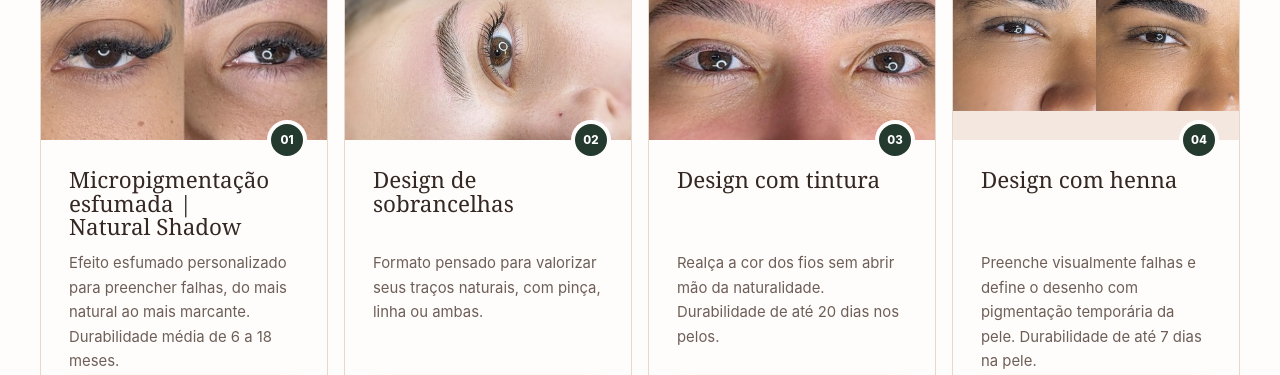
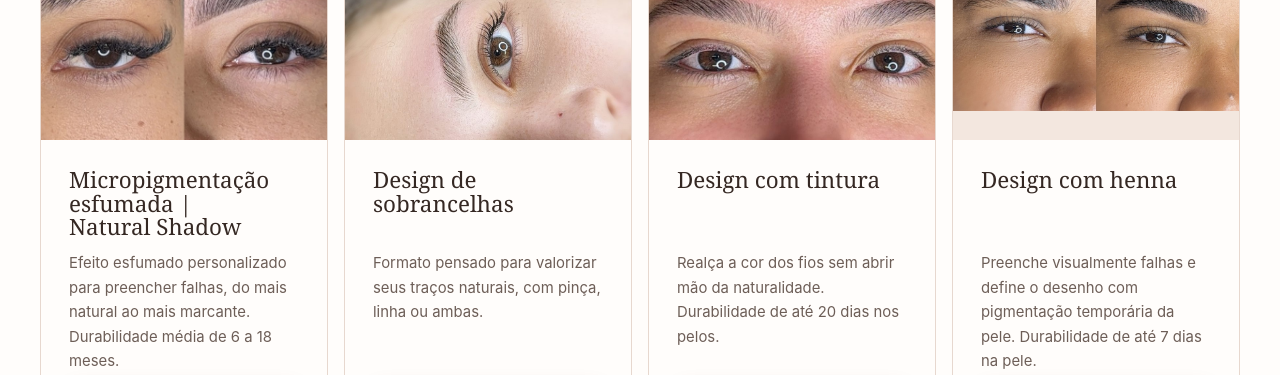
Before and after one commit to nunesd66/cartao-visitas-bruna, a plain HTML site: page index.html in a window 1280 px wide. Shown: the part 1280-1655 px from the top of the page. Drawn offline with Linux system fonts and the light colour scheme.

Commit message:
Remove service card numbers

```diff
--- a/css/style.scss
+++ b/css/style.scss
@@ -583,23 +583,6 @@ h3 {
   white-space: normal;
 }
 
-.service-card__number {
-  position: absolute;
-  top: -1.25rem;
-  right: 1.25rem;
-  display: grid;
-  width: 2.5rem;
-  height: 2.5rem;
-  place-items: center;
-  border: 0.25rem solid var(--color-surface);
-  border-radius: 50%;
-  color: #fff;
-  background: var(--color-primary);
-  font-size: 0.72rem;
-  font-weight: 800;
-}
-
-
 .about {
   overflow: clip;
   background: var(--color-surface-soft);
--- a/index.html
+++ b/index.html
@@ -111,7 +111,6 @@
                 decoding="async"
               >
               <div class="service-card__body">
-                <span class="service-card__number">01</span>
                 <h3>Micropigmentação esfumada | Natural Shadow</h3>
                 <p>Efeito esfumado personalizado para preencher falhas, do mais natural ao mais marcante. Durabilidade média de 6 a 18 meses.</p>
                 <a class="button button--small" href="https://wa.me/5534992797055?text=Quero%20marcar%20minha%20micropigmenta%C3%A7%C3%A3o" target="_blank" rel="noopener noreferrer"><svg class="whatsapp-icon" viewBox="0 0 24 24" aria-hidden="true" focusable="false"><path d="M20.5 11.7a8.4 8.4 0 0 1-12.4 7.4L3.5 20l.9-4.4A8.4 8.4 0 1 1 20.5 11.7Z"/><path d="M8.4 7.8c.2-.4.4-.4.7-.4h.5c.2 0 .4.1.5.4l.7 1.6c.1.3.1.4-.1.6l-.5.6c-.2.2-.2.4-.1.6.5.9 1.2 1.6 2.1 2.1.2.1.4.1.6-.1l.7-.8c.2-.2.4-.2.6-.1l1.5.7c.3.1.4.3.4.5 0 .4-.2 1.1-.7 1.5-.4.4-1 .6-1.6.5-1-.2-2.3-.8-3.5-1.9-1.3-1.2-2.1-2.6-2.3-3.6-.2-.8.1-1.6.5-2.2Z"/></svg><span>Quero marcar minha <strong>Micropigmentação</strong></span></a>
@@ -128,7 +127,6 @@
                 decoding="async"
               >
               <div class="service-card__body">
-                <span class="service-card__number">02</span>
                 <h3>Design de sobrancelhas</h3>
                 <p>Formato pensado para valorizar seus traços naturais, com pinça, linha ou ambas.</p>
                 <a class="button button--small" href="https://wa.me/5534992797055?text=Quero%20marcar%20meu%20design%20de%20sobrancelhas" target="_blank" rel="noopener noreferrer"><svg class="whatsapp-icon" viewBox="0 0 24 24" aria-hidden="true" focusable="false"><path d="M20.5 11.7a8.4 8.4 0 0 1-12.4 7.4L3.5 20l.9-4.4A8.4 8.4 0 1 1 20.5 11.7Z"/><path d="M8.4 7.8c.2-.4.4-.4.7-.4h.5c.2 0 .4.1.5.4l.7 1.6c.1.3.1.4-.1.6l-.5.6c-.2.2-.2.4-.1.6.5.9 1.2 1.6 2.1 2.1.2.1.4.1.6-.1l.7-.8c.2-.2.4-.2.6-.1l1.5.7c.3.1.4.3.4.5 0 .4-.2 1.1-.7 1.5-.4.4-1 .6-1.6.5-1-.2-2.3-.8-3.5-1.9-1.3-1.2-2.1-2.6-2.3-3.6-.2-.8.1-1.6.5-2.2Z"/></svg><span>Quero marcar meu <strong>Design de sobrancelhas</strong></span></a>
@@ -145,7 +143,6 @@
                 decoding="async"
               >
               <div class="service-card__body">
-                <span class="service-card__number">03</span>
                 <h3>Design com tintura</h3>
                 <p>Realça a cor dos fios sem abrir mão da naturalidade. Durabilidade de até 20 dias nos pelos.</p>
                 <a class="button button--small" href="https://wa.me/5534992797055?text=Quero%20marcar%20meu%20design%20com%20tintura" target="_blank" rel="noopener noreferrer"><svg class="whatsapp-icon" viewBox="0 0 24 24" aria-hidden="true" focusable="false"><path d="M20.5 11.7a8.4 8.4 0 0 1-12.4 7.4L3.5 20l.9-4.4A8.4 8.4 0 1 1 20.5 11.7Z"/><path d="M8.4 7.8c.2-.4.4-.4.7-.4h.5c.2 0 .4.1.5.4l.7 1.6c.1.3.1.4-.1.6l-.5.6c-.2.2-.2.4-.1.6.5.9 1.2 1.6 2.1 2.1.2.1.4.1.6-.1l.7-.8c.2-.2.4-.2.6-.1l1.5.7c.3.1.4.3.4.5 0 .4-.2 1.1-.7 1.5-.4.4-1 .6-1.6.5-1-.2-2.3-.8-3.5-1.9-1.3-1.2-2.1-2.6-2.3-3.6-.2-.8.1-1.6.5-2.2Z"/></svg><span>Quero marcar meu <strong>Design com tintura</strong></span></a>
@@ -154,7 +151,6 @@
             <article class="service-card">
               <img class="henna-comparison" src="images/design-com-henna.jpg" width="1600" height="874" alt="Dois resultados lado a lado de design de sobrancelhas com henna" loading="lazy" decoding="async">
               <div class="service-card__body">
-                <span class="service-card__number">04</span>
                 <h3>Design com henna</h3>
                 <p>Preenche visualmente falhas e define o desenho com pigmentação temporária da pele. Durabilidade de até 7 dias na pele.</p>
                 <a class="button button--small" href="https://wa.me/5534992797055?text=Quero%20marcar%20meu%20design%20com%20henna" target="_blank" rel="noopener noreferrer"><svg class="whatsapp-icon" viewBox="0 0 24 24" aria-hidden="true" focusable="false"><path d="M20.5 11.7a8.4 8.4 0 0 1-12.4 7.4L3.5 20l.9-4.4A8.4 8.4 0 1 1 20.5 11.7Z"/><path d="M8.4 7.8c.2-.4.4-.4.7-.4h.5c.2 0 .4.1.5.4l.7 1.6c.1.3.1.4-.1.6l-.5.6c-.2.2-.2.4-.1.6.5.9 1.2 1.6 2.1 2.1.2.1.4.1.6-.1l.7-.8c.2-.2.4-.2.6-.1l1.5.7c.3.1.4.3.4.5 0 .4-.2 1.1-.7 1.5-.4.4-1 .6-1.6.5-1-.2-2.3-.8-3.5-1.9-1.3-1.2-2.1-2.6-2.3-3.6-.2-.8.1-1.6.5-2.2Z"/></svg><span>Quero marcar meu <strong>Design com henna</strong></span></a>
```
Also changed, not shown: css/style.css.
